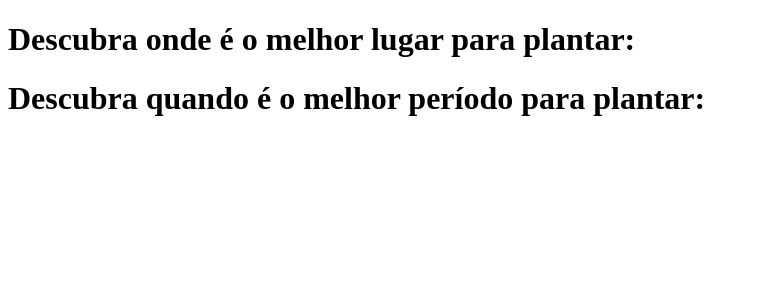
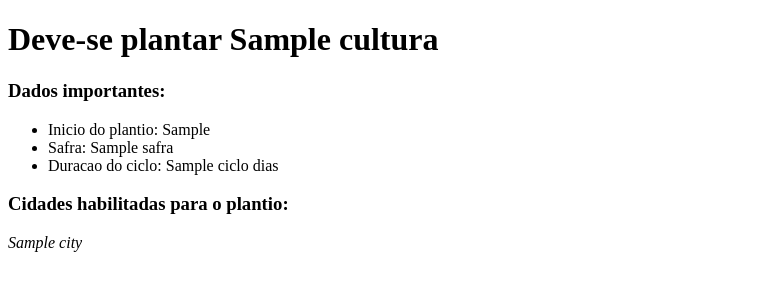
Before and after one commit to PixeLarm12/agro-app, a Flask app: template src/templates/cultivation.html in a window 1280 px wide. Shown: the top 300 px of the page, without its empty margins (0-758 px from the left). Run offline with Flask 3, Linux system fonts and the light colour scheme; the template is opened without the code that fills it: most values are stand-ins (such as "Sample title", 1, 10 or a date in 2020); parts of the project's set-up code (start-up, migrations or seed data) failed here and were passed over.

Commit message:
Updated website flow

```diff
--- a/src/templates/cultivation.html
+++ b/src/templates/cultivation.html
@@ -7,7 +7,25 @@
     <title>O que plantar?</title>
 </head>
 <body>
-    <h1>Descubra onde é o melhor lugar para plantar:</h1>
-    <h1>Descubra quando é o melhor período para plantar:</h1>
+    <h1>Deve-se plantar {{ culture["cultura"] }}</h1>
+
+    <p>
+        <h3>Dados importantes:</h3>
+        <ul>
+            <li>Inicio do plantio: {{ culture["inicioPlantio"] }}</li>
+            <li>Safra: {{ culture["safra"] }}</li>
+            <li>Duracao do ciclo: {{ culture["ciclo"] }} dias</li>
+        </ul>
+    </p>
+    <p>
+        <h3>Cidades habilitadas para o plantio:</h3>
+        {% for city in cities %}
+            {% if loop.index != cities|length %}
+                <i>{{ city["nome"] }}, </i>
+            {% else %}
+                <i>{{ city["nome"] }} </i>
+            {% endif %}
+        {% endfor %}
+    </p>
 </body>
 </html>
--- a/src/templates/search.html
+++ b/src/templates/search.html
@@ -11,11 +11,11 @@
             <select name="cultureId" id="cultureId">
                 <option value="" default>Selecione uma cultura</option>
                 {% for culture in cultures %}
-                    <option value="{{ culture['id'] }}">{{ culture['cultura'] }}</option>
+                    <option value="{{ culture['idCultura'] }}">{{ culture['cultura'] }}</option>
                 {% endfor %}
             </select>
         {% else %}
-            <h3>Houve erro ao carregar as cidades...</h3>
+            <h3>Houve erro: {{ errors["message"] }}</h3>
         {% endif %}
 
         <button type="submit">Enviar</button>
```
Also changed, not shown: src/app.py (+4 -4 lines), src/classes/cultivation.py (+15 -30 lines).
